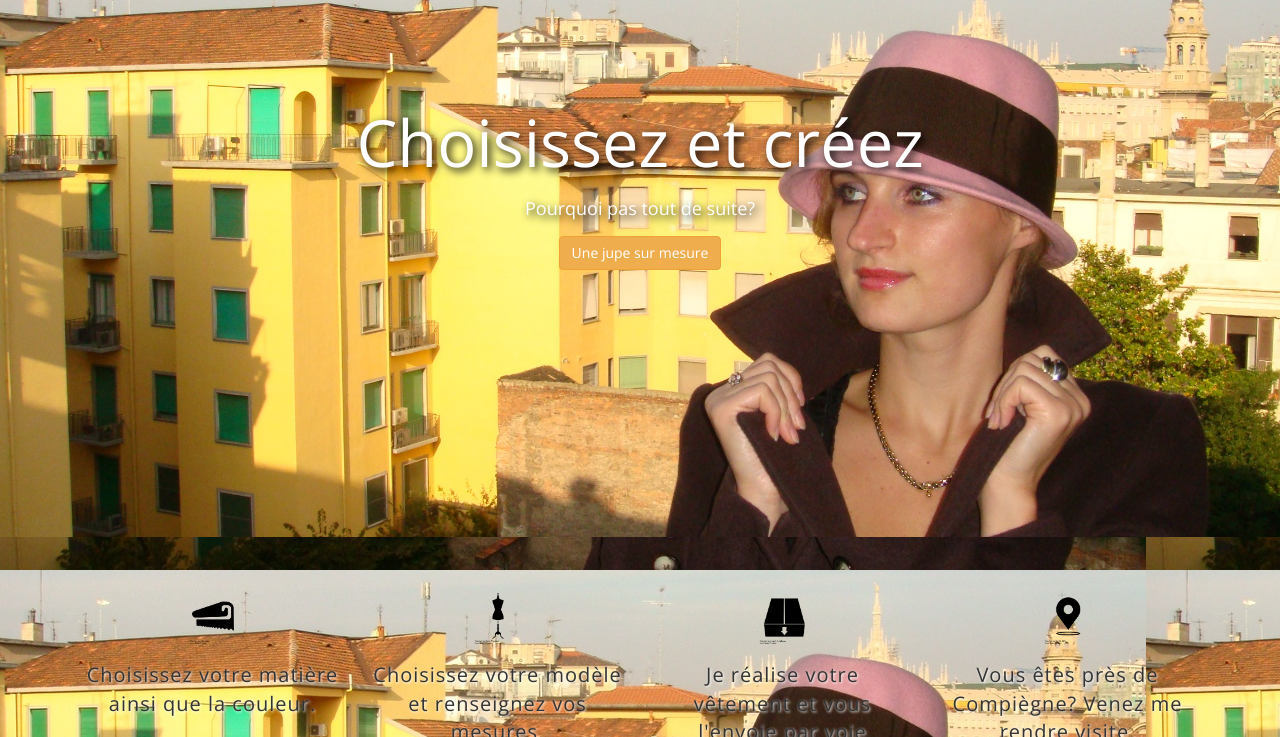
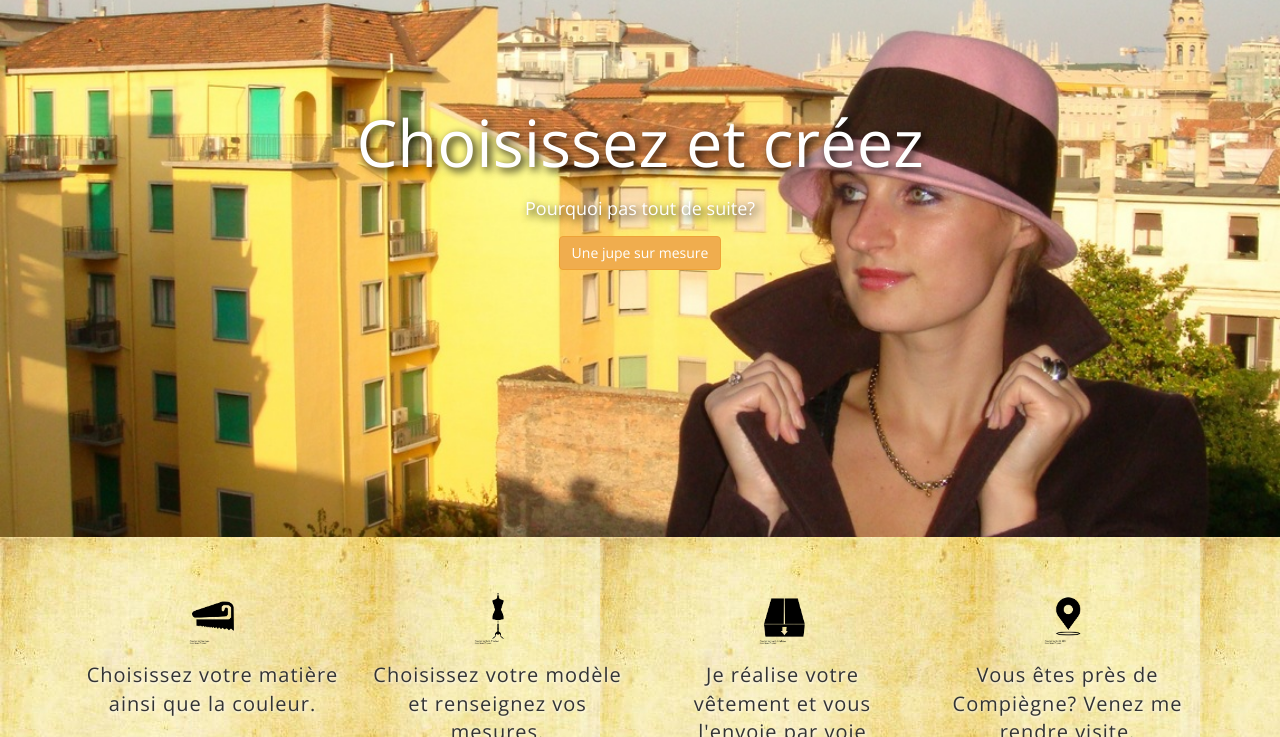
Before and after one commit to alexandrefed/Projet-Alla-Couture, a plain HTML site: page index.html in a window 1280 px wide. Shown: the part 63-800 px from the top of the page. Drawn offline with nearby package versions, Linux system fonts and the light colour scheme.

Commit message:
Retablissement Images fond

```diff
--- a/css/style.css
+++ b/css/style.css
@@ -1,5 +1,5 @@
 body {
-	background-image: url("../images/Image00001.jpg");
+	background-image: url("../images/Fond.jpg");
 	font-family: "Open Sans"
 }
 
@@ -23,7 +23,7 @@ body {
 }
 
 #wrapper {
-	background-image: url(../images/fond1.jpg);
+	background-image: url(../images/Image00001.jpg);
 	height: 600px;
 	background-size: cover;
 	text-align: center;
```
